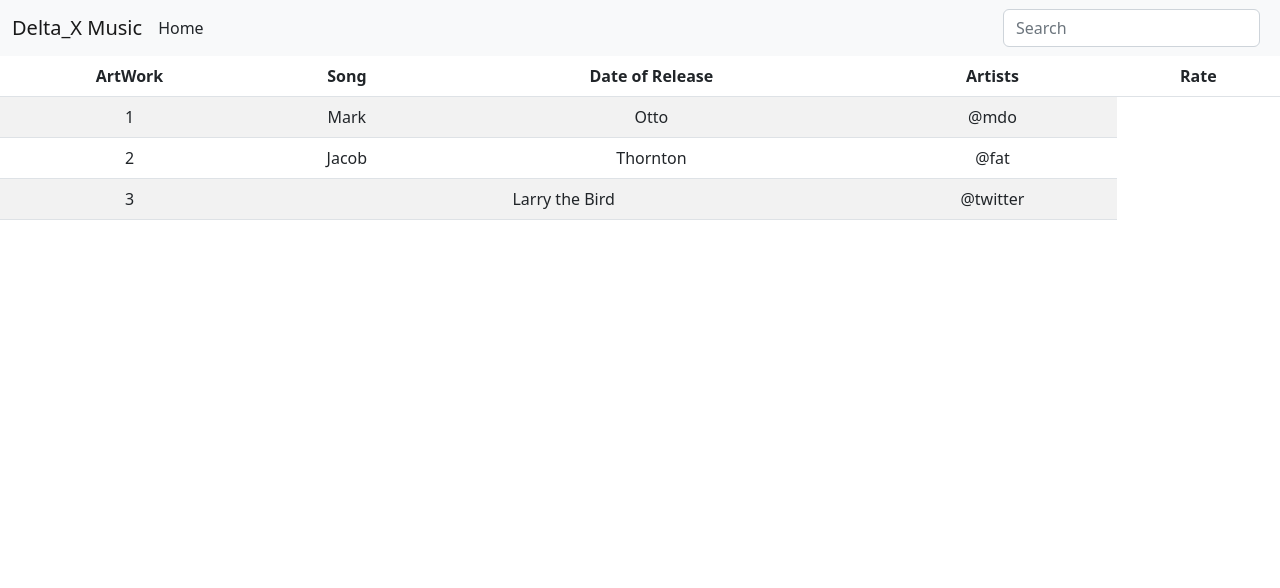
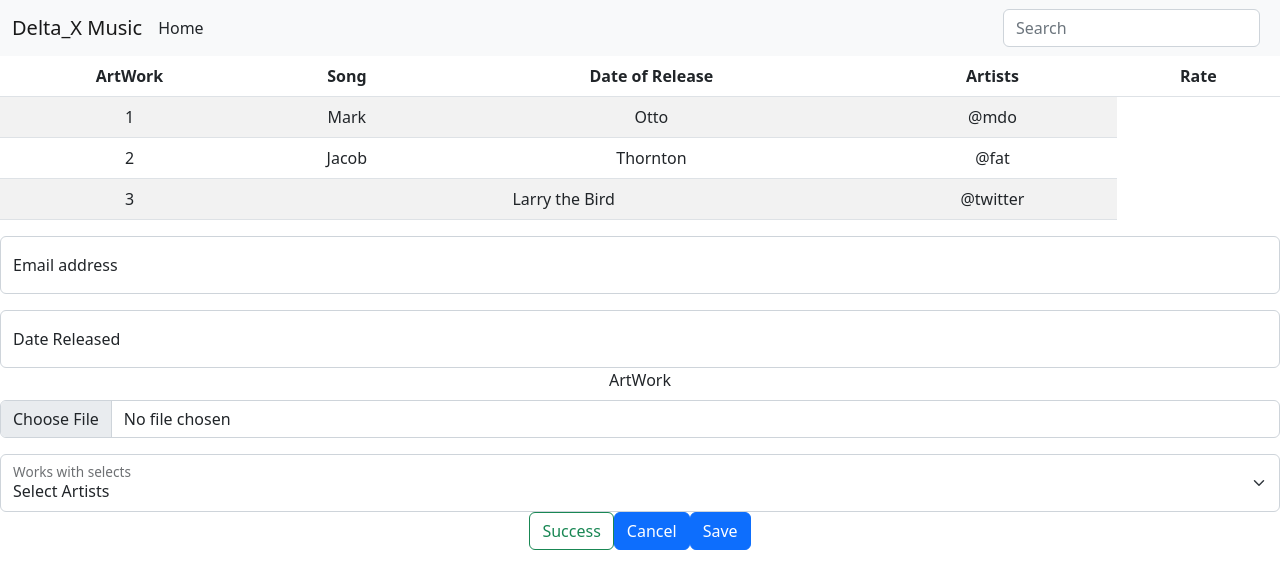
Before and after one commit to paruljamwal/Delta_X_Frontend, a React (Create React App) app: page / in a window 1280 px wide. Shown: the top 588 px of the page. Built offline with nearby package versions, Linux system fonts and the light colour scheme.

Commit message:
add song table

```diff
--- a/src/App.js
+++ b/src/App.js
@@ -2,6 +2,7 @@
 import { Navbar } from 'react-bootstrap';
 import './App.css';
 import NavBar from './Components/NavBar';
+import AddSong from './Pages/AddSong';
 import Songs from './Pages/Songs';
 
 function App() {
@@ -9,6 +10,7 @@ function App() {
     <div className="App">
      <NavBar/>
      <Songs/>
+     <AddSong/>
     </div>
   );
 }
--- a/src/Pages/AddSong.jsx
+++ b/src/Pages/AddSong.jsx
@@ -1,11 +1,42 @@
 import React from 'react';
 import Button from 'react-bootstrap/Button';
 import Form from 'react-bootstrap/Form';
+import FloatingLabel from 'react-bootstrap/FloatingLabel';
 
 const AddSong = () => {
   return (
-    <div>AddSong</div>
+    <Form>
+    <FloatingLabel
+        controlId="floatingInput"
+        label="Email address"
+        className="mb-3"
+      >
+        <Form.Control type="text" placeholder="Song Name" />
+      </FloatingLabel>
+      <FloatingLabel controlId="floatingPassword" label="Date Released">
+        <Form.Control type="password" placeholder="Password" />
+      </FloatingLabel>
+    <Form.Group controlId="formFile" className="mb-3">
+        <Form.Label>ArtWork</Form.Label>
+        <Form.Control type="file" />
+      </Form.Group>
+      <FloatingLabel controlId="floatingSelect" label="Works with selects">
+      <Form.Select aria-label="Floating label select example">
+        <option>Select Artists</option>
+        <option value="1">One</option>
+        <option value="2">Two</option>
+        <option value="3">Three</option>
+      </Form.Select>
+    </FloatingLabel>
+    <Button variant="outline-success">Success</Button>
+      <Button variant="primary" type="cancel">
+      Cancel
+    </Button>
+    <Button variant="primary" type="submit">
+      Save
+    </Button>
+  </Form>
   )
 }
 
-export default AddSong
+export default AddSong;
```
